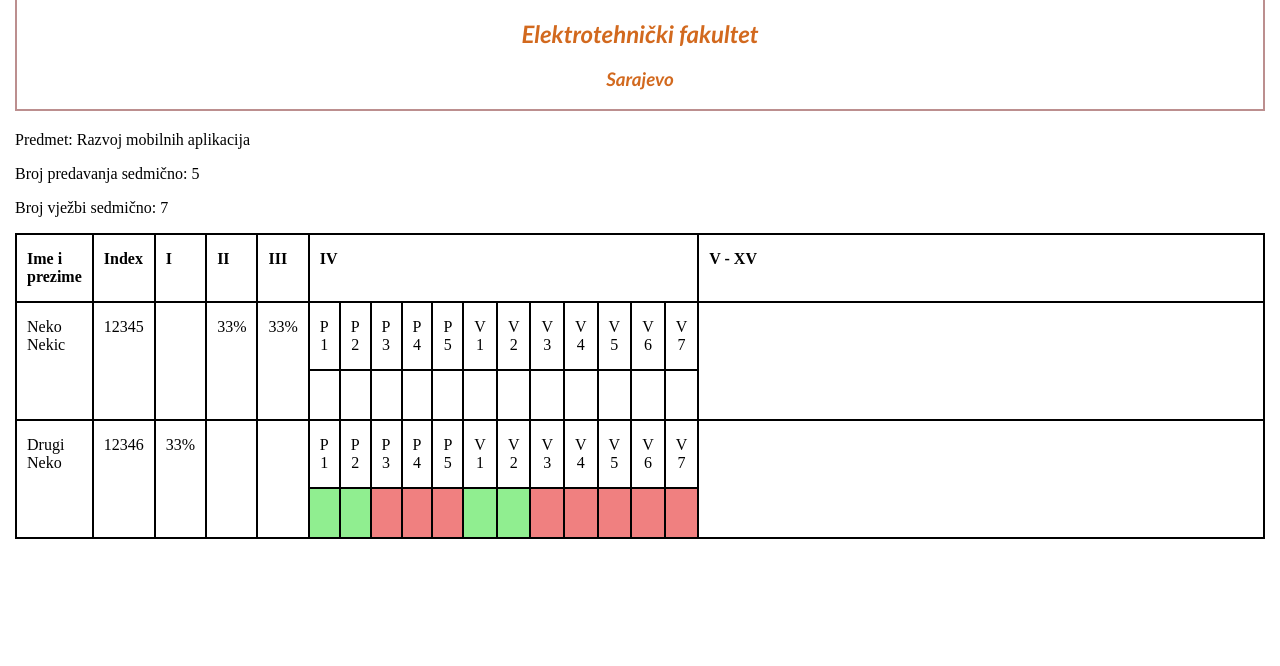
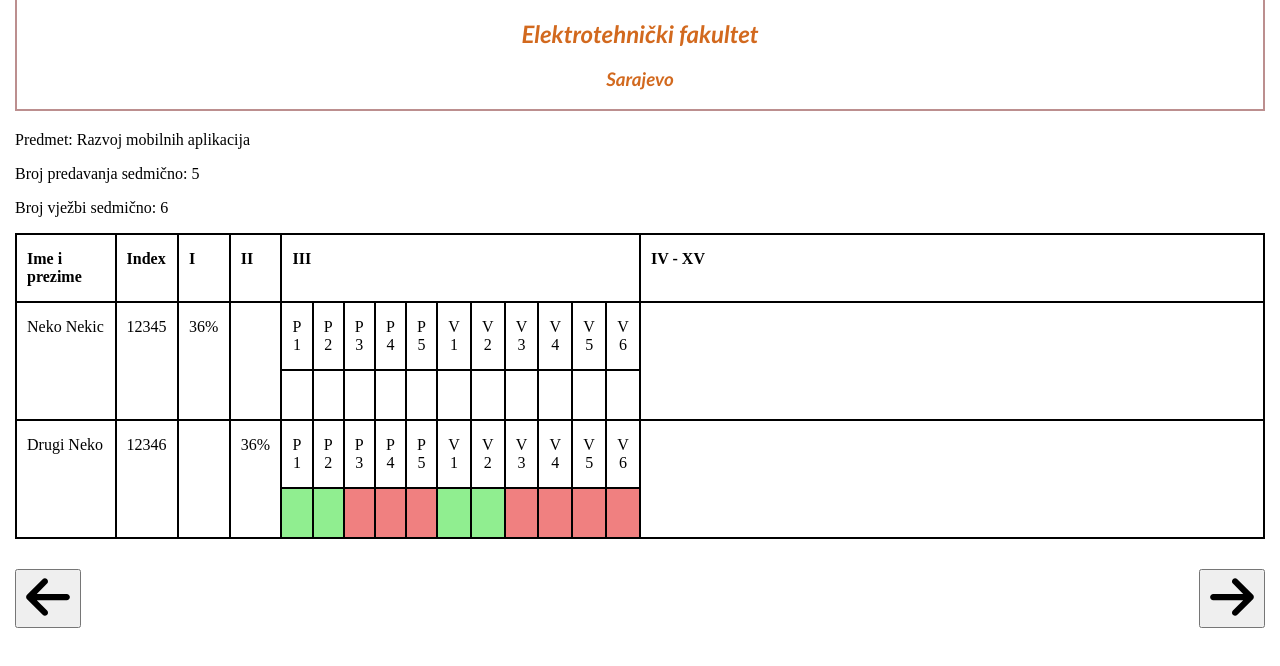
Before and after one commit to PetrovicArmin/aws-attendance-frontend, a plain HTML site: page html/prisustvo.html in a window 1280 px wide. Shown: the part 80-746 px from the top of the page. Drawn offline with Linux system fonts and the light colour scheme.

Commit message:
Dodan vizuelni izgled strelica, te njihove tranzicije prilikom resize-anja ekrana

```diff
--- a/css/prisustvo.css
+++ b/css/prisustvo.css
@@ -27,6 +27,14 @@ td, th {
     background-color: lightgreen;
 }
 
+.desni_button {
+    float: right;
+}
+
+button {
+    margin-top: 30px;
+}
+
 .crvena {
     background-color: lightcoral;
 }
@@ -39,4 +47,9 @@ td, th {
     html {
         min-width: 685px;
     }
+
+    .desni_button {
+        float: none;
+        margin-left: 30px;
+    }
 }
--- a/scripts/TabelaPrisustvo.js
+++ b/scripts/TabelaPrisustvo.js
@@ -166,21 +166,35 @@ const PopuniDiv = (div, podaci, trenutnaSedmica) => {
     const vjezbeElement = document.createElement('p');
     vjezbeElement.appendChild(document.createTextNode(`Broj vježbi sedmično: ${podaci.brojVjezbiSedmicno}`));
 
+    const buttonLijevo = document.createElement('button');
+    buttonLijevo.setAttribute('type', 'button');
+    buttonLijevo.innerHTML = `<img src="../slike/left-arrow.svg" width=50px height=50px />`
+
+    const buttonDesno = document.createElement('button');
+    buttonDesno.setAttribute('type', 'button');
+    buttonDesno.setAttribute('class', "desni_button");
+    buttonDesno.innerHTML = `<img src="../slike/right-arrow.svg" width=50px height=50px/>`
+
     div.appendChild(predmetElement);
     div.appendChild(predavanjaElement);
     div.appendChild(vjezbeElement);
     div.appendChild(tabela);
+    div.appendChild(buttonLijevo);
+    div.appendChild(buttonDesno);
+
 
     return div;
 }
 
 
 let TabelaPrisustvo = function (divRef, podaci) {
+
+    //inicijalno popunjavanje referentnog div-a
     let trenutnaSedmica = 0;
     if (podaci.prisustva.length)
-        trenutnaSedmica = podaci.prisustva.sort((pr_a, pr_b) => pr_a.sedmica - pr_b.sedmica)[podaci.prisustva.length - 1].sedmica;
+        trenutnaSedmica = Math.max(...podaci.prisustva.map(pr => pr.sedmica));
+    PopuniDiv(divRef, podaci, trenutnaSedmica);
 
-    PopuniDiv(divRef, podaci, trenutnaSedmica);
 
     //implementacija metoda
     let sljedecaSedmica = function () {
--- a/scripts/prisustvo.js
+++ b/scripts/prisustvo.js
@@ -11,33 +11,28 @@ let prisustvo = TabelaPrisustvo(div, {
 		}
 	],
 	"prisustva": [{
-			"sedmica": 1,
+			"sedmica": 3,
+			"predavanja": 2,
+			"vjezbe": 2,
+			"index": 12346
+		},
+
+		{
+			"sedmica": 2,
 			"predavanja": 2,
 			"vjezbe": 2,
 			"index": 12346
 		},
         {
-			"sedmica": 2,
+			"sedmica": 1,
 			"predavanja": 2,
 			"vjezbe": 2,
 			"index": 12345
-		},
-        {
-			"sedmica": 3,
-			"predavanja": 2,
-			"vjezbe": 2,
-			"index": 12345
-		},
-        {
-			"sedmica": 4,
-			"predavanja": 2,
-			"vjezbe": 2,
-			"index": 12346
 		}
 	],
 	"predmet": "Razvoj mobilnih aplikacija",
 	"brojPredavanjaSedmicno": 5,
-	"brojVjezbiSedmicno": 7
+	"brojVjezbiSedmicno": 6
 }
 );
 
```
Also changed, not shown: slike/left-arrow.svg (added), slike/right-arrow.svg (added).
